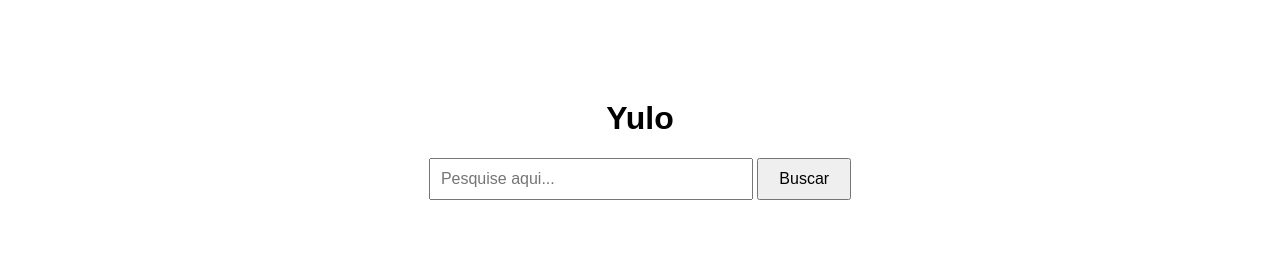
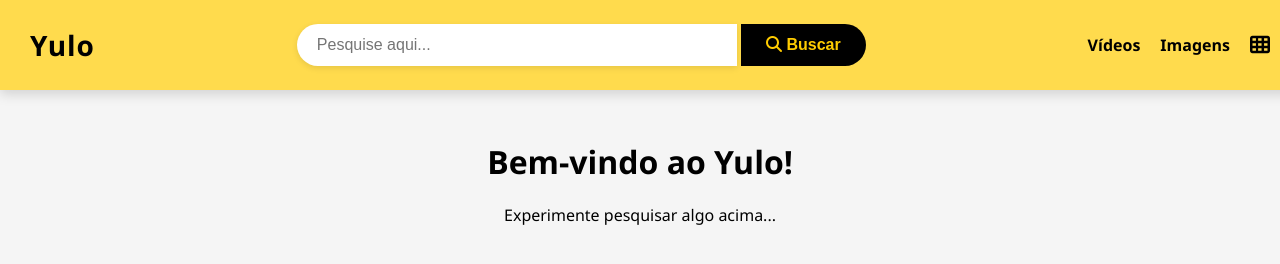
Before and after one commit to YellowblackStudio/Yulo-Search, a plain HTML site: page index.html in a window 1280 px wide. Drawn offline with Linux system fonts and the light colour scheme.

Commit message:
Update index.html

```diff
--- a/index.html
+++ b/index.html
@@ -3,36 +3,148 @@
 <head>
     <meta charset="UTF-8">
     <title>Yulo</title>
+    <link rel="stylesheet" href="https://cdnjs.cloudflare.com/ajax/libs/font-awesome/6.5.0/css/all.min.css">
     <style>
         body {
-            font-family: Arial, sans-serif;
+            font-family: 'Segoe UI', Tahoma, Geneva, Verdana, sans-serif;
+            margin: 0;
+            padding-top: 90px; /* espaço para topbar */
+            background: #f5f5f5;
             text-align: center;
-            margin-top: 100px;
         }
-        input[type="text"] {
-            width: 300px;
-            padding: 10px;
+
+        /* Topbar Yulo estilizada */
+        .topbar {
+            position: fixed;
+            top: 0;
+            left: 0;
+            width: 100%;
+            height: 90px;
+            background-color: #ffcc00;
+            display: flex;
+            justify-content: space-between;
+            align-items: center;
+            padding: 0 30px;
+            box-shadow: 0 4px 12px rgba(0,0,0,0.15);
+            z-index: 1000;
+            transition: background 0.3s;
+        }
+
+        .topbar:hover {
+            background-color: #ffdb4d;
+        }
+
+        .topbar .logo {
+            font-size: 28px;
+            font-weight: bold;
+            color: #000;
+            letter-spacing: 1px;
+        }
+
+        .topbar .search-container {
+            flex: 1;
+            display: flex;
+            justify-content: center;
+            margin: 0 20px;
+        }
+
+        .topbar input[type="text"] {
+            width: 400px;
+            padding: 12px 20px;
             font-size: 16px;
+            border: none;
+            border-radius: 50px 0 0 50px;
+            outline: none;
+            box-shadow: 0 2px 6px rgba(0,0,0,0.1);
+            transition: width 0.3s, box-shadow 0.3s;
         }
-        button {
-            padding: 10px 20px;
+
+        .topbar input[type="text"]:focus {
+            width: 500px;
+            box-shadow: 0 4px 12px rgba(0,0,0,0.2);
+        }
+
+        .topbar button {
+            padding: 12px 25px;
             font-size: 16px;
+            border: none;
+            border-radius: 0 50px 50px 0;
+            background-color: #000;
+            color: #ffcc00;
+            font-weight: bold;
             cursor: pointer;
+            transition: all 0.2s;
+        }
+
+        .topbar button:hover {
+            background-color: #333;
+            color: #fff;
+        }
+
+        .topbar .nav {
+            display: flex;
+            align-items: center;
+        }
+
+        .topbar .nav a {
+            margin-left: 20px;
+            text-decoration: none;
+            color: #000;
+            font-weight: bold;
+            transition: color 0.2s;
+        }
+
+        .topbar .nav a:hover {
+            color: #333;
+        }
+
+        .topbar .nav .icon {
+            margin-left: 20px;
+            font-size: 20px;
+            cursor: pointer;
+            color: #000;
+            transition: color 0.2s;
+        }
+
+        .topbar .nav .icon:hover {
+            color: #333;
+        }
+
+        /* Conteúdo fictício para teste */
+        .content {
+            margin-top: 50px;
         }
     </style>
 </head>
 <body>
-    <h1>Yulo</h1>
-    <form id="searchForm">
-        <input type="text" id="query" placeholder="Pesquise aqui...">
-        <button type="submit">Buscar</button>
-    </form>
+    <!-- Topbar Yulo estilizada -->
+    <div class="topbar">
+        <div class="logo">Yulo</div>
+
+        <div class="search-container">
+            <form id="searchForm">
+                <input type="text" id="query" placeholder="Pesquise aqui...">
+                <button type="submit"><i class="fa-solid fa-magnifying-glass"></i> Buscar</button>
+            </form>
+        </div>
+
+        <div class="nav">
+            <a href="#">Vídeos</a>
+            <a href="#">Imagens</a>
+            <i class="fa-solid fa-th icon"></i> <!-- ícone de apps -->
+            <i class="fa-solid fa-user-circle icon"></i> <!-- avatar -->
+        </div>
+    </div>
+
+    <div class="content">
+        <h1>Bem-vindo ao Yulo!</h1>
+        <p>Experimente pesquisar algo acima...</p>
+    </div>
 
     <script>
         document.getElementById('searchForm').addEventListener('submit', function(e){
             e.preventDefault();
             const query = document.getElementById('query').value;
-            // Redireciona para search.html passando a query na URL
             window.location.href = `search.html?q=${encodeURIComponent(query)}`;
         });
     </script>
```
